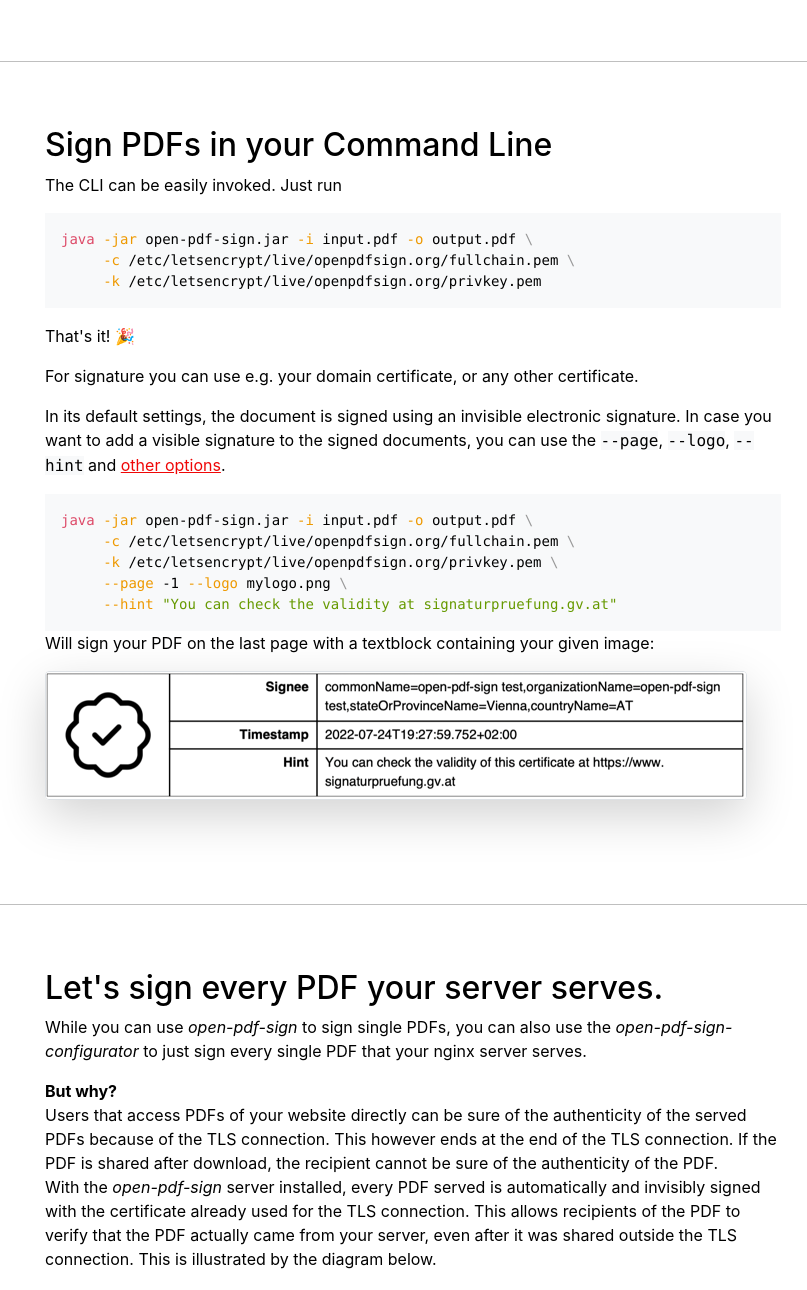
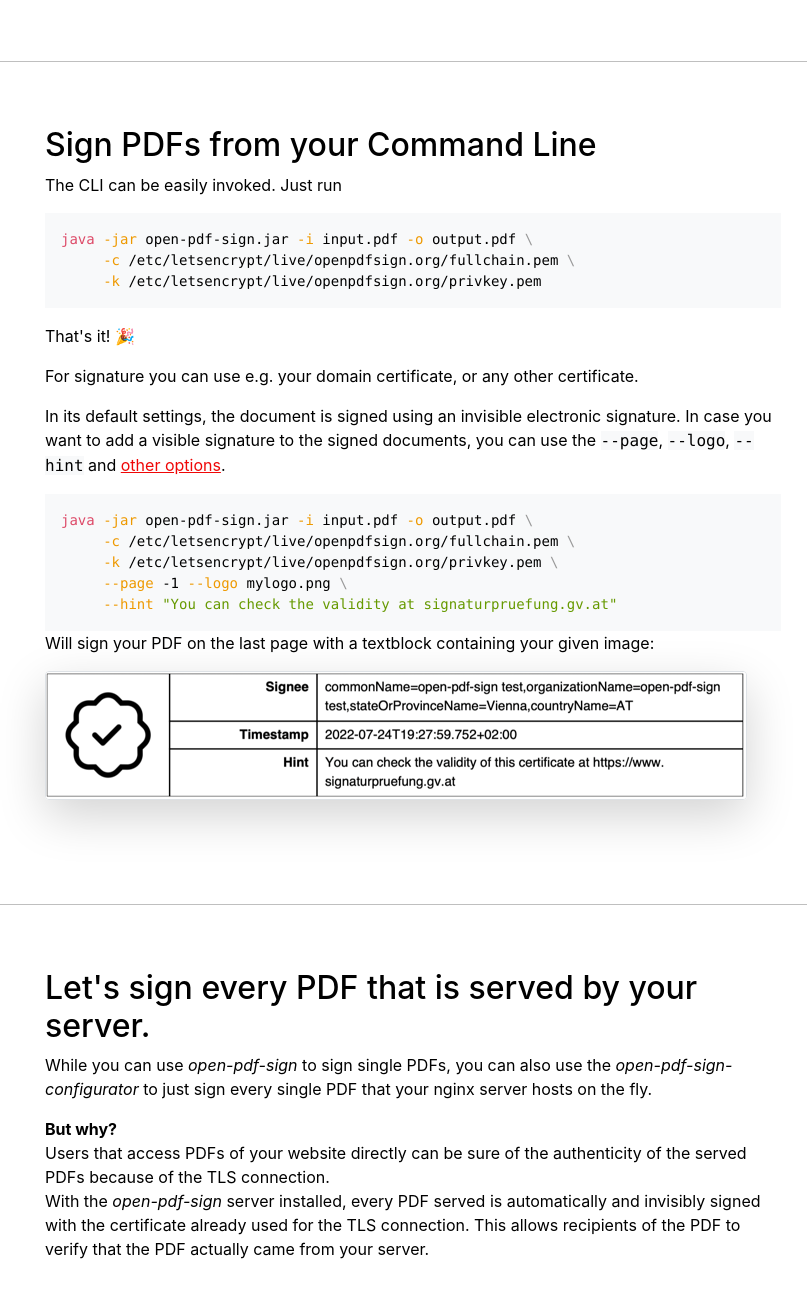
Before and after one commit to open-pdf-sign/open-pdf-sign-website, a website built with webpack: page index.html in a window 1280 px wide. Shown: the part 1420-2710 px from the top of the page, without its empty margins (227-1034 px from the left). Built offline with nearby package versions, Linux system fonts and the light colour scheme; files whose address does not match are found by name.

Commit message:
wording changes on website

```diff
--- a/index.html
+++ b/index.html
@@ -94,7 +94,7 @@
 <div class="container py-5">
     <div class="row">
         <div class="col-lg-8 offset-lg-2">
-            <h2>Sign PDFs in your Command Line</h2>
+            <h2>Sign PDFs from your Command Line</h2>
             <p>
                 The CLI can be easily invoked. Just run
             </p>
@@ -143,20 +143,18 @@
 <div class="container py-5">
     <div class="row">
         <div class="col-lg-8 offset-lg-2">
-            <h2>Let's sign every PDF your server serves.</h2>
+            <h2>Let's sign every PDF that is served by your server.</h2>
             <p>
                 While you can use <i>open-pdf-sign</i> to sign single PDFs, you can also use the <i>open-pdf-sign-configurator</i>
-                to just sign every single PDF that your nginx server serves.
+                to just sign every single PDF that your nginx server hosts on the fly.
             </p>
             <p>
                 <b>But why?</b><br/>
                 Users that access PDFs of your website directly can be sure of the authenticity of the served PDFs
-                because of the TLS connection. This however ends at the end of the TLS connection. If the PDF
-                is shared after download, the recipient cannot be sure of the authenticity of the PDF.<br/>
+                because of the TLS connection.<br/>
                 With the <i>open-pdf-sign</i> server installed, every PDF served is automatically and invisibly
                 signed with the certificate already used for the TLS connection. This allows recipients of the PDF
-                to verify that the PDF actually came from your server, even after it was shared outside the TLS
-                connection. This is illustrated by the diagram below.
+                to verify that the PDF actually came from your server.
             </p>
         </div>
         <div class="col-lg-10 offset-lg-1 pt-3">
```
Also changed, not shown: 1 other file.
